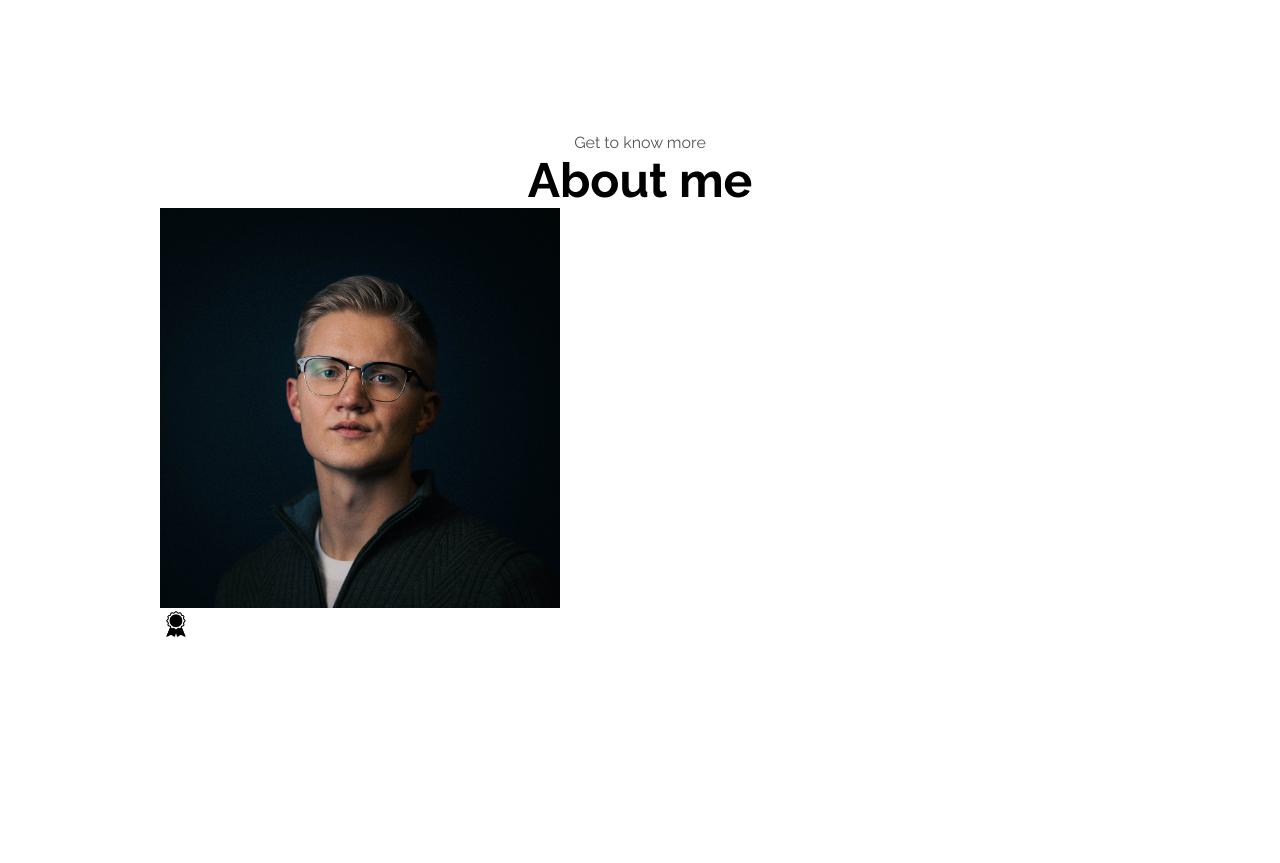
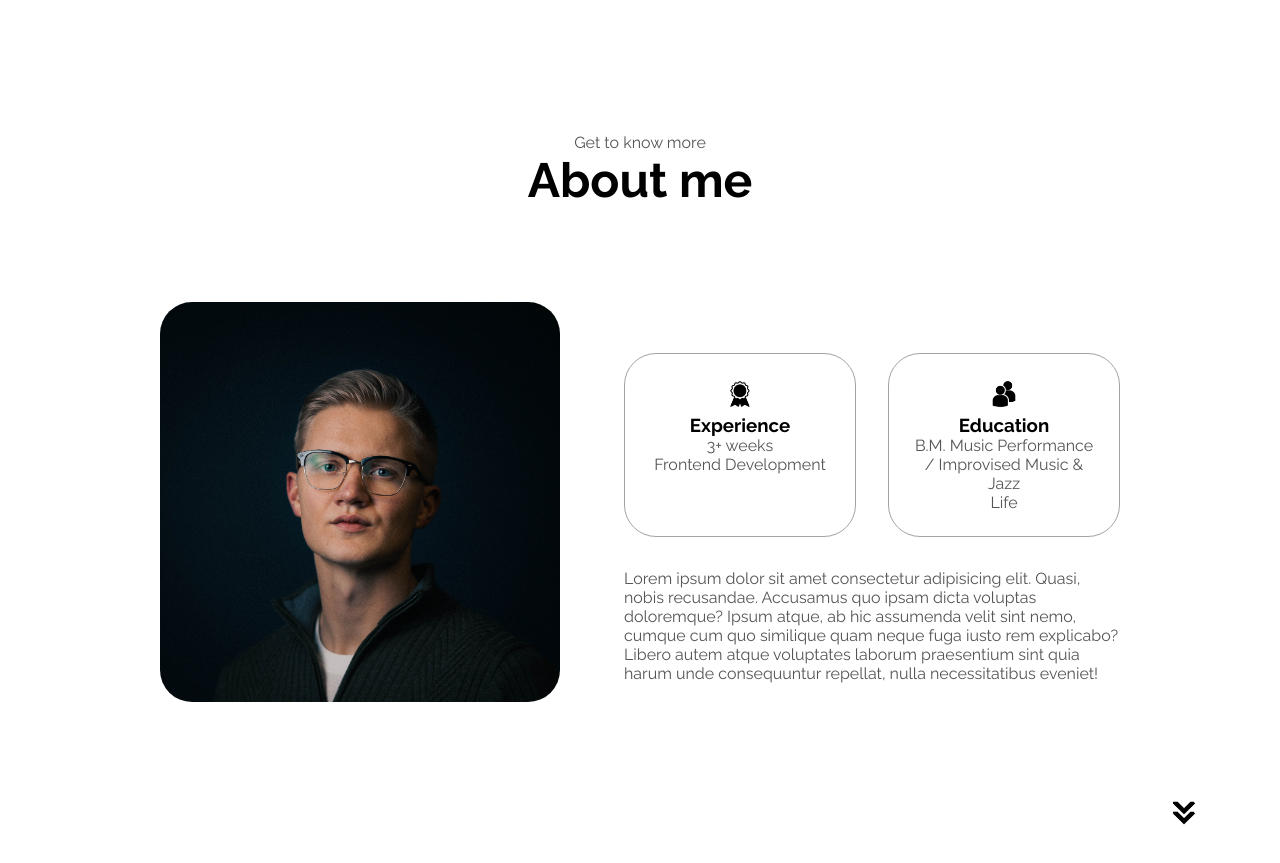
Before and after one commit to klhaug/io, a plain HTML site: page index.html in a window 1280 px wide. Shown: the part 675-1538 px from the top of the page. Drawn offline with Linux system fonts and the light colour scheme.

Commit message:
Add files via upload

```diff
--- a/index.html
+++ b/index.html
@@ -72,20 +72,46 @@
 <section id="about">
     <p class="section__text__p1">Get to know more</p>
     <h1 class ="title">About me </h1>
+    <div class="section-container">
         <div class="section__pic-container">
-            <img src="assets/Kristian Haug Portrett .jpg" alt="profilbilde"
+            <img
+                src="assets/Kristian Haug Portrett .jpg"
+                alt="profilbilde"
                 class="about-pic">
             </div>
             <div class="about-details-container">
                 <div class="about-containers">
                     <div class="details-container">
-                    <img src="assets/experience.png"
+                    <img
+                        src="assets/experience.png"
                         alt="experience icon"
                         class="icon"
                     />
+                    <h3>Experience</h3>
+                    <p>3+ weeks <br>Frontend Development</p>
+                </div>
+                <div class="details-container">
+                    <img
+                        src="assets/education.png"
+                        alt="education icon"
+                        class="icon"
+                    />
+                    <h3>Education</h3>
+                    <p>B.M. Music Per­form­ance / Impro­vised Music & Jazz <br>Life</p>
                 </div>
                 </div>
+                <div
+                class="text-container">
+                         <p>Lorem ipsum dolor sit amet consectetur adipisicing elit. Quasi, nobis recusandae. Accusamus quo ipsam dicta voluptas doloremque? Ipsum atque, ab hic assumenda velit sint nemo, cumque cum quo similique quam neque fuga iusto rem explicabo? Libero autem atque voluptates laborum praesentium sint quia harum unde consequuntur repellat, nulla necessitatibus eveniet!</p>
                      </div>
+
+            </div>
+        </div>
+        <img
+        src="assets/arrow.png"
+        alt="Arrow icon"
+        class="icon arrow"
+        onclick="location.href='#experience'">
 </section>
 
 
--- a/style.css
+++ b/style.css
@@ -257,3 +257,57 @@ section {
 .btn-container {
     gap: 1rem;
 }
+
+/* ABOUT SECTION */
+
+#about {
+    position: relative;
+
+}
+
+.about-containers {
+    gap: 2rem;
+    margin-bottom: 2rem;
+    margin-top: 2rem;
+}
+
+.about-details-container {
+    justify-content: center;
+    flex-direction: column;
+}
+
+.about-containers,
+.about-details-container {
+    display: flex;
+}
+
+.about-pic {
+    border-radius: 2rem;
+}
+
+.arrow {
+    position: absolute;
+    right: -5rem;
+    bottom: 2.5rem;
+}
+
+.details-container {
+    padding: 1.5rem;
+    flex: 1;
+    background: white;
+    border-radius: 2rem;
+    border: rgb(53, 53, 53)0.1rem solid;
+    border-color: rgb(163, 163, 163);
+    text-align: center;
+}
+
+.section-container {
+    gap: 4rem;
+    height: 80%;
+}
+
+.section__pic-container {
+    height: 400px;
+    width: 400px;
+    margin: auto -;
+}
```
Lines whose indentation alone changed are shown as unchanged.
